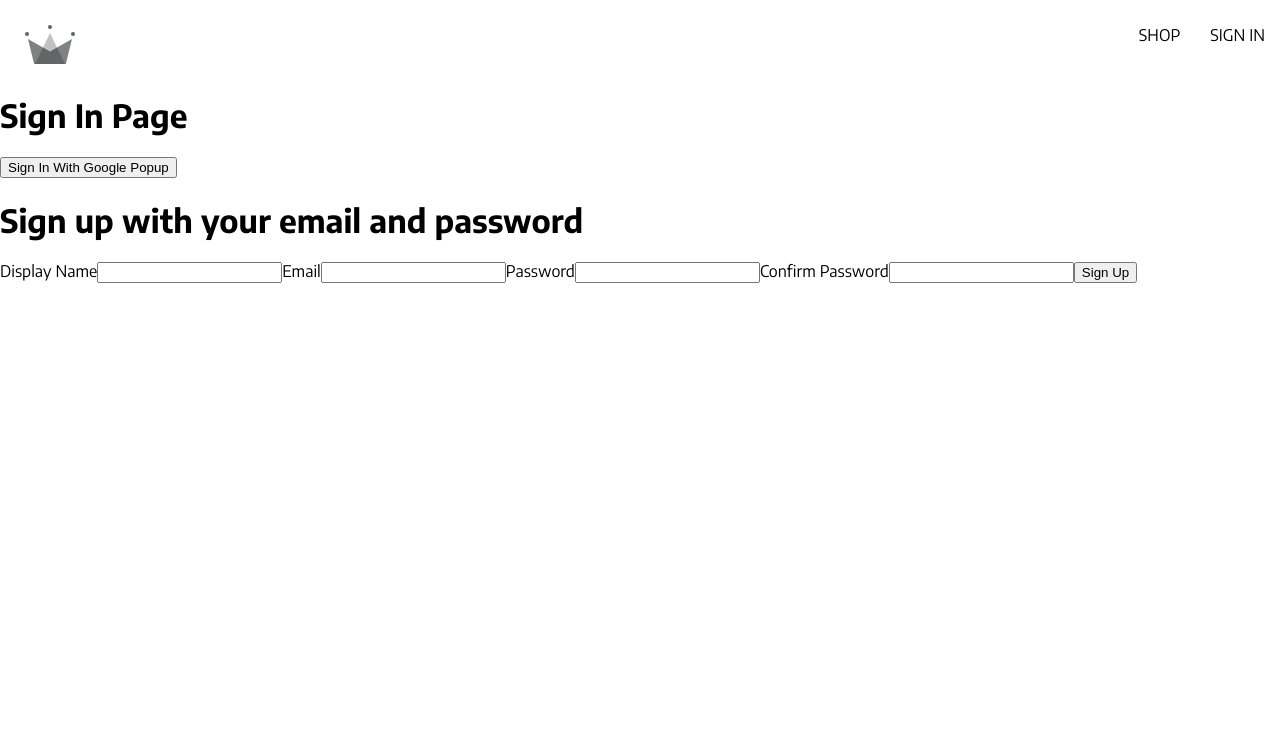
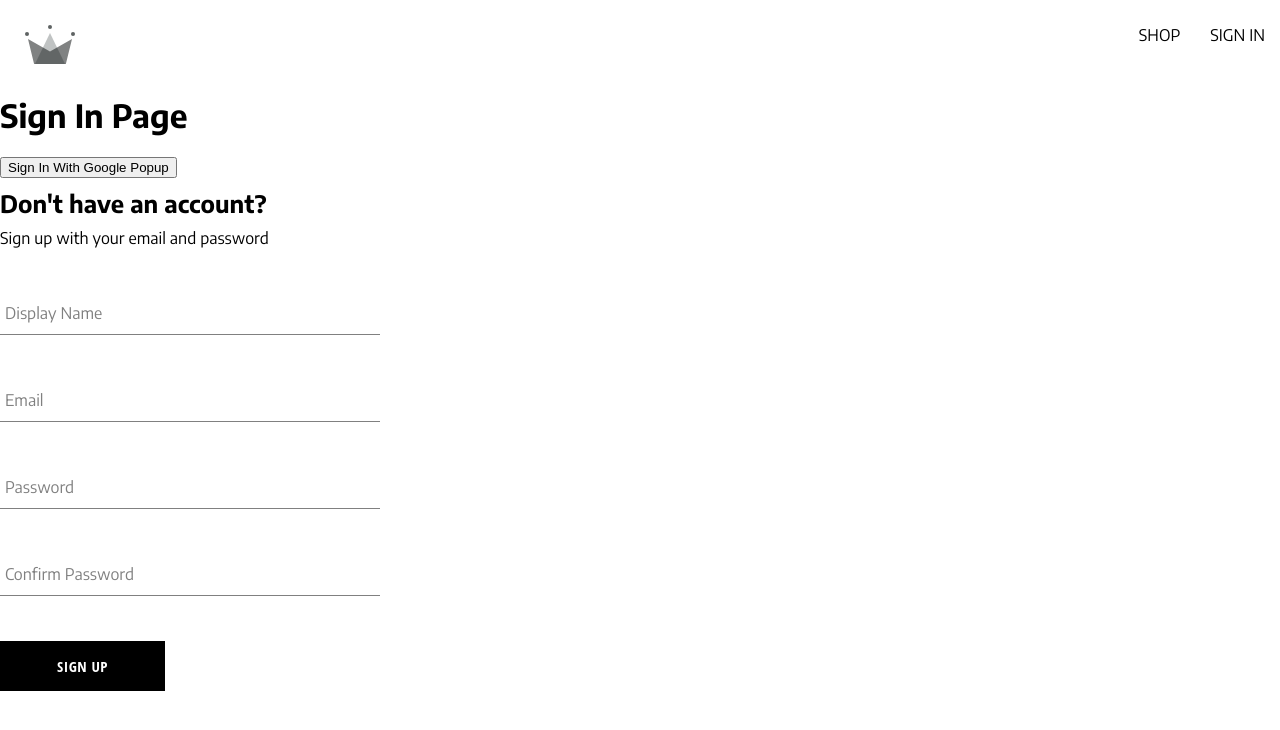
Before and after one commit to paweltomczak/react-e-commerce, a React (Create React App) app: page /sign-in in a window 1280 px wide. Shown: the top 730 px of the page. Built offline with nearby package versions, Linux system fonts and the light colour scheme; no server answers.

Commit message:
Adding Button, Form Input, Sign Up components and stylings

```diff
--- /dev/null
+++ b/src/components/button/button.component.jsx
@@ -0,0 +1,19 @@
+import './button.styles.scss';
+
+const BUTTON_TYPE_CLASSES = {
+  default: '',
+  google: 'google-sign-in',
+  inverted: 'inverted',
+};
+const Button = ({ children, buttonType, ...otherProps }) => {
+  return (
+    <button
+      className={`button-container ${BUTTON_TYPE_CLASSES[buttonType]}`}
+      {...otherProps}
+    >
+      {children}
+    </button>
+  );
+};
+
+export default Button;
--- /dev/null
+++ b/src/components/button/button.styles.scss
@@ -0,0 +1,46 @@
+.button-container {
+  min-width: 165px;
+  width: auto;
+  height: 50px;
+  letter-spacing: 0.5px;
+  line-height: 50px;
+  padding: 0 35px 0 35px;
+  font-size: 15px;
+  background-color: black;
+  color: white;
+  text-transform: uppercase;
+  font-family: 'Open Sans Condensed';
+  font-weight: bolder;
+  border: none;
+  cursor: pointer;
+  display: flex;
+  justify-content: center;
+
+  &:hover {
+    background-color: white;
+    color: black;
+    border: 1px solid black;
+  }
+
+  &.google-sign-in {
+    background-color: #4285f4;
+    color: white;
+
+    &:hover {
+      background-color: #357ae8;
+      border: none;
+    }
+  }
+
+  &.inverted {
+    background-color: white;
+    color: black;
+    border: 1px solid black;
+
+    &:hover {
+      background-color: black;
+      color: white;
+      border: none;
+    }
+  }
+}
--- /dev/null
+++ b/src/components/form-input/form-input.component.jsx
@@ -0,0 +1,20 @@
+import './form-input.styles.scss';
+
+const FormInput = ({ label, ...otherProps }) => {
+  return (
+    <div className='group'>
+      <input className='form-input' {...otherProps} />
+      {label && (
+        <label
+          className={`${
+            otherProps.value.length ? 'shrink' : ''
+          } form-input-label`}
+        >
+          {label}
+        </label>
+      )}
+    </div>
+  );
+};
+
+export default FormInput;
--- /dev/null
+++ b/src/components/form-input/form-input.styles.scss
@@ -0,0 +1,54 @@
+$sub-color: grey;
+$main-color: black;
+
+@mixin shrinkLabel {
+  top: -14px;
+  font-size: 12px;
+  color: $main-color;
+}
+
+.group {
+  position: relative;
+  margin: 45px 0;
+
+  .form-input {
+    background: none;
+    background-color: white;
+    color: $sub-color;
+    font-size: 18px;
+    padding: 10px 10px 10px 5px;
+    display: block;
+    width: 100%;
+    border: none;
+    border-radius: 0;
+    border-bottom: 1px solid $sub-color;
+    margin: 25px 0;
+
+    &:focus {
+      outline: none;
+    }
+
+    &:focus ~ .form-input-label {
+      @include shrinkLabel();
+    }
+  }
+
+  input[type='password'] {
+    letter-spacing: 0.3em;
+  }
+
+  .form-input-label {
+    color: $sub-color;
+    font-size: 16px;
+    font-weight: normal;
+    position: absolute;
+    pointer-events: none;
+    left: 5px;
+    top: 10px;
+    transition: 300ms ease all;
+
+    &.shrink {
+      @include shrinkLabel();
+    }
+  }
+}
--- a/src/components/sign-up-form/sign-up-form.component.jsx
+++ b/src/components/sign-up-form/sign-up-form.component.jsx
@@ -1,9 +1,14 @@
 import { useState } from 'react';
+
+import FormInput from '../form-input/form-input.component';
+import Button from '../button/button.component';
 
 import {
   createAuthUserWithEmailAndPassword,
   createUserDocumentFromAuth,
 } from '../../utils/firebase/firebase.utils';
+
+import './sign-up-form.styles.scss';
 
 const defaultFormFields = {
   displayName: '',
@@ -54,43 +59,46 @@
     setFormFields(defaultFormFields);
   };
   return (
-    <div>
-      <h1>Sign up with your email and password</h1>
+    <div className='sign-up-container'>
+      <h2>Don't have an account?</h2>
+      <span>Sign up with your email and password</span>
       {message}
       <form onSubmit={(event) => handleSubmit(event)}>
-        <label>Display Name</label>
-        <input
+        <FormInput
+          label='Display Name'
           type='text'
           required
           onChange={handleChange}
           name='displayName'
           value={displayName}
         />
-        <label>Email</label>
-        <input
+        <FormInput
+          label='Email'
           type='email'
           required
           onChange={handleChange}
           name='email'
           value={email}
         />
-        <label>Password</label>
-        <input
+        <FormInput
+          label='Password'
           type='password'
           required
           onChange={handleChange}
           name='password'
           value={password}
         />
-        <label>Confirm Password</label>
-        <input
+        <FormInput
+          label='Confirm Password'
           type='password'
           required
           onChange={handleChange}
           name='confirmPassowrd'
           value={confirmPassowrd}
         />
-        <button type='submit'>Sign Up</button>
+        <Button type='submit' buttonType='default'>
+          Sign Up
+        </Button>
       </form>
     </div>
   );
--- /dev/null
+++ b/src/components/sign-up-form/sign-up-form.styles.scss
@@ -0,0 +1,9 @@
+.sign-up-container {
+  display: flex;
+  flex-direction: column;
+  width: 380px;
+
+  h2 {
+    margin: 10px 0;
+  }
+}
```
